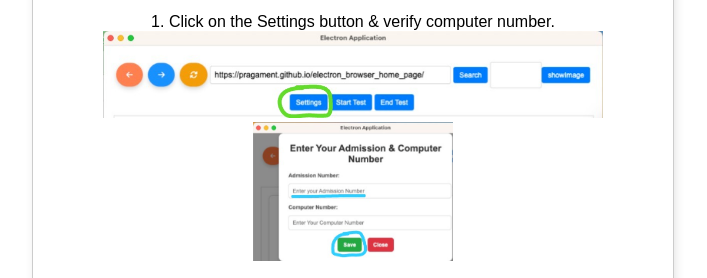
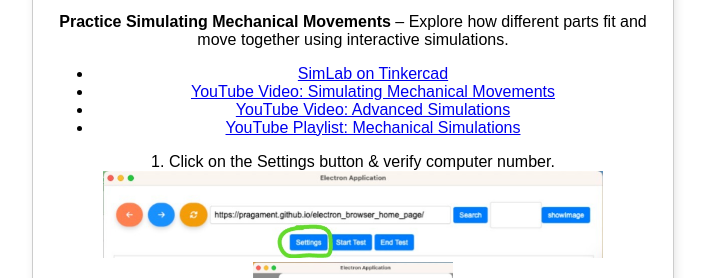
Before and after one commit to Pragament/electron_browser_home_page, a plain HTML site: page index.html in a window 1280 px wide. Shown: the part 2289-2567 px from the top of the page, without its empty margins (287-994 px from the left). Drawn offline with Linux system fonts and the light colour scheme.

Commit message:
Update index.html

```diff
--- a/index.html
+++ b/index.html
@@ -65,6 +65,17 @@
                 <iframe src="https://www.youtube.com/embed/pwjXOSU3vPM" allowfullscreen></iframe>
             </div>
         </div>
+        <p><strong>Practice Simulating Mechanical Movements</strong> – Explore how different parts fit and move together
+        using interactive simulations.</p>
+
+        <ul>
+            <li><a href="https://www.tinkercad.com/simlab">SimLab on Tinkercad</a></li>
+            <li><a href="https://www.youtube.com/watch?v=DBhlWtIm1ig">YouTube Video: Simulating Mechanical Movements</a>
+            </li>
+            <li><a href="https://www.youtube.com/watch?v=XnHdcD6xMMY">YouTube Video: Advanced Simulations</a></li>
+            <li><a href="https://www.youtube.com/playlist?list=PLRXLS33csRK4Z0VKbqyJkBhSrftxBfs4H">YouTube Playlist:
+                    Mechanical Simulations</a></li>
+        </ul>
         <p>1. Click on the Settings button & verify computer number. <img src="https://github.com/Pragament/electron_browser_home_page/blob/main/images/electron_browser_settings_button.png?raw=true" alt="screenshot" width="500px" /><img src="https://raw.githubusercontent.com/Pragament/electron_browser_home_page/refs/heads/main/images/electron_browser_settings_admission_number.png" alt="screenshot" width="200px" /></p>
         <p>2. log into Tinkercad. <a href="https://www.tinkercad.com/joinclass/W4MSWDQ63">https://www.tinkercad.com/joinclass/W4MSWDQ63</a> Create account if you don't have an account in TinkerCad(<= 2011 birth year - asks for email, if age is 13 & above)</p>
         <img src="https://github.com/user-attachments/assets/6ccde96c-5b08-4457-ac4d-4cc2f670832c" alt="screenshot" width="200px" />
```
Lines whose indentation alone changed are shown as unchanged.
